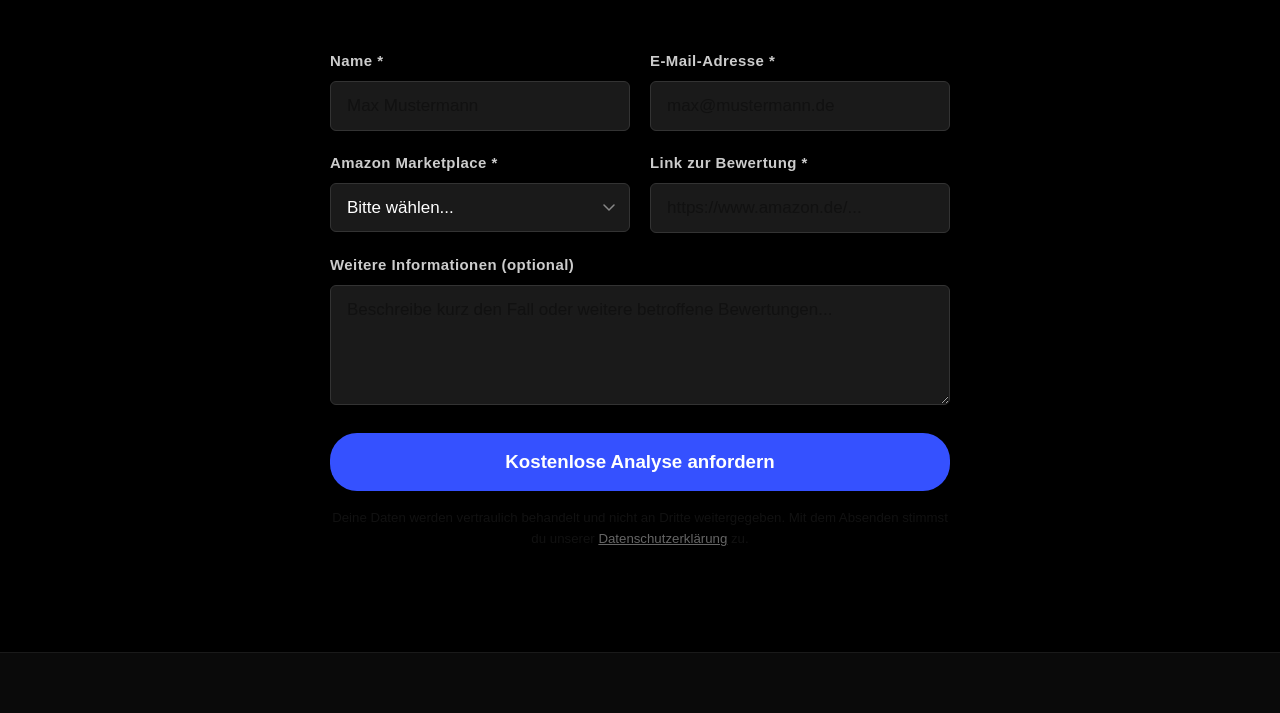
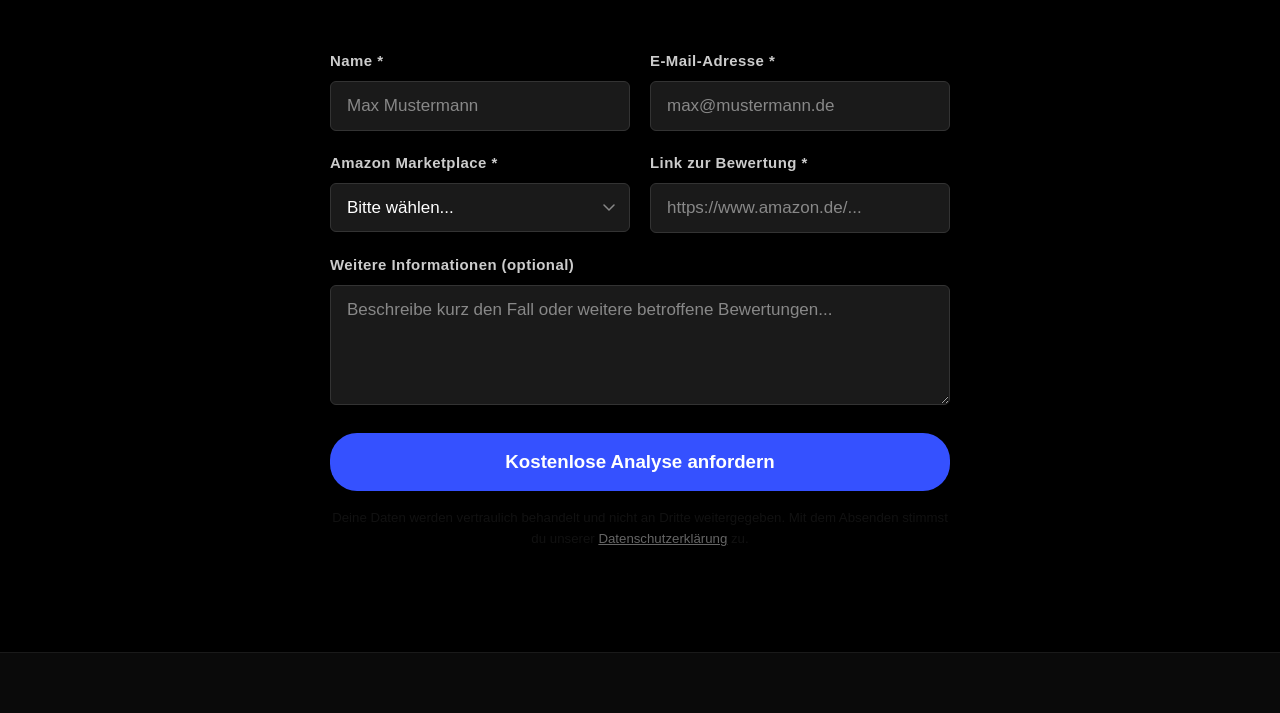
Before and after one commit to adsmasters/reviewguards-website, a plain HTML site: page index.html in a window 1280 px wide. Shown: the part 9729-10442 px from the top of the page. Drawn offline with Linux system fonts and the light colour scheme.

Commit message:
Fix form placeholder text color to be visible on dark background
Co-Authored-By: Claude Opus 4.6 (1M context) <noreply@anthropic.com>

```diff
--- a/index.html
+++ b/index.html
@@ -1766,7 +1766,7 @@
 
     .form-group input::placeholder,
     .form-group textarea::placeholder {
-      color: #111;
+      color: #888;
     }
 
     .form-group select {
```
